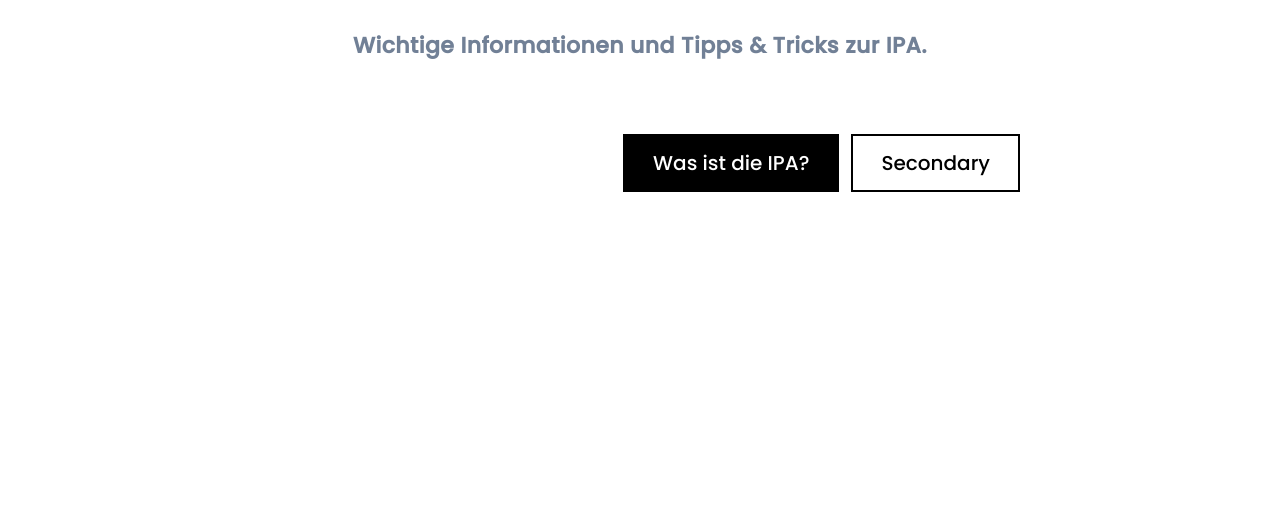
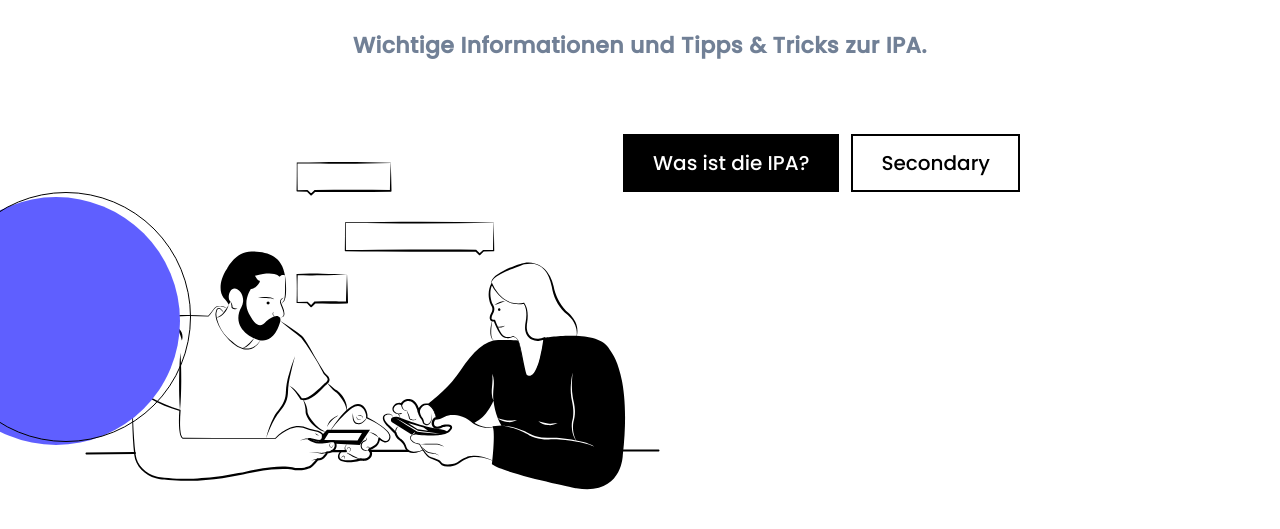
Before and after one commit to openscript/myipa, a plain HTML site: page index.html in a window 1280 px wide. Shown: the part 383-912 px from the top of the page. Before the commit the page ends 800 px from the top, so only its background shows below. Drawn offline with Linux system fonts and the light colour scheme.

Commit message:
Added a fancy illustration

```diff
--- a/index.html
+++ b/index.html
@@ -45,16 +45,18 @@
         <h1 class="slogan">Dein Kompass durch den IPA-Dschungel</h1>
         <p class="description">Wichtige Informationen und Tipps & Tricks zur IPA.</p>
 
-
         <div class="call-action">
           <a href="/students" class="learn-more__btn">Was ist die IPA?</a>
           <a href="#" class="learn-more__btn btn--invert">Secondary</a>
         </div>
 
+        <img src="/assets/img/people-talking.svg" alt="Ilustration of people talking to each other" class="illustration">
+      </div>
+    </div>
 
-      </div>
+    <div class="decorator__left"></div>
 
-    </div>
+    <div class="decorator__right"></div>
 
 
 
--- a/styles/index.css
+++ b/styles/index.css
@@ -103,6 +103,33 @@
   background: #fff;
 }
 
+.illustration {
+  margin: -20.5rem 0 0 -31.25rem;
+  height: 70%;
+}
+
+
+.decorator__left {
+  background-color: #5F5FFF;
+  border-radius: 50%;
+  position: absolute;
+  left: -8.5rem;
+  top: 72.5rem;
+  height: 31rem;
+  width: 31rem;
+}
+.decorator__left::before {
+  border: 1px solid #000;
+  border-radius: 50%;
+  content: '';
+  display: block;
+  position: relative;
+  left: 9px;
+  top: -5px;
+  height: 31rem;
+  width: 31rem;
+}
+
 
 @media (max-width: 992px) {
   :root {
@@ -111,4 +138,8 @@
   .content {
     margin: 0 2rem;
   }
+  .decorator__left {
+    top: 100rem;
+    left: -12rem;
+  }
 }
```
Also changed, not shown: assets/img/people-talking.svg (added).
